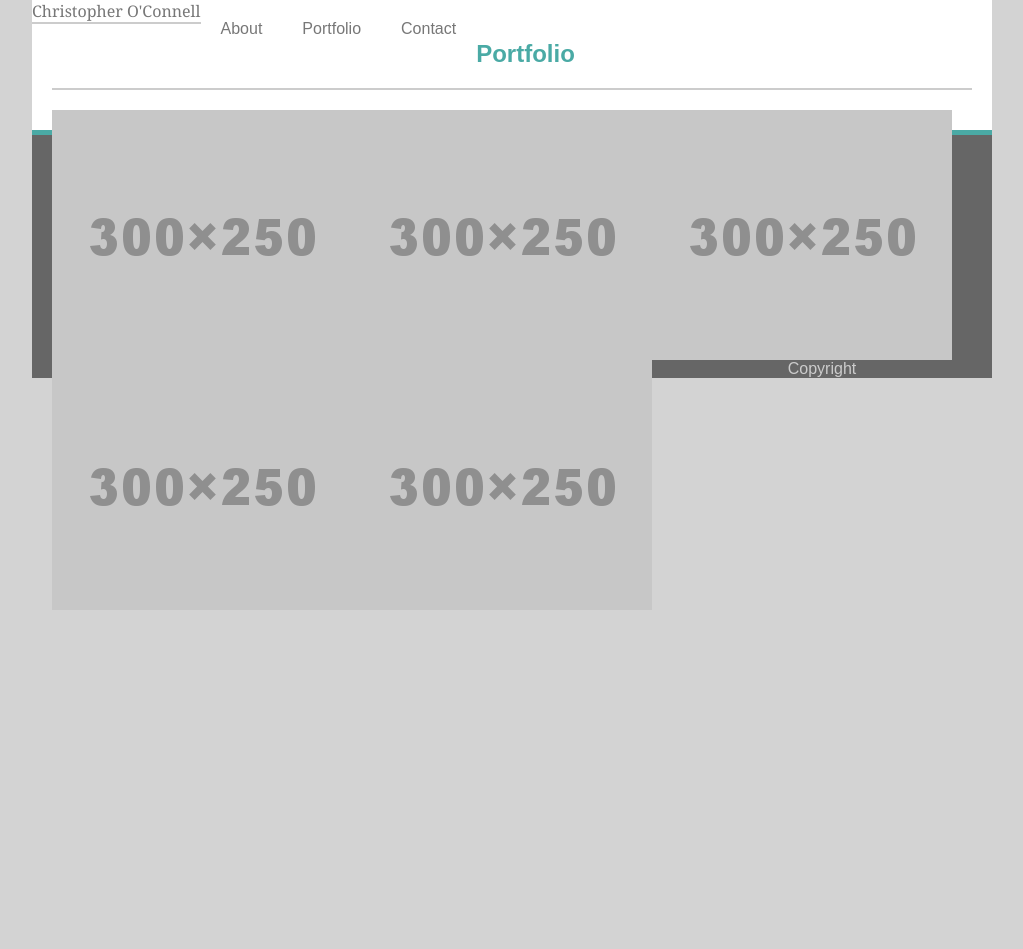
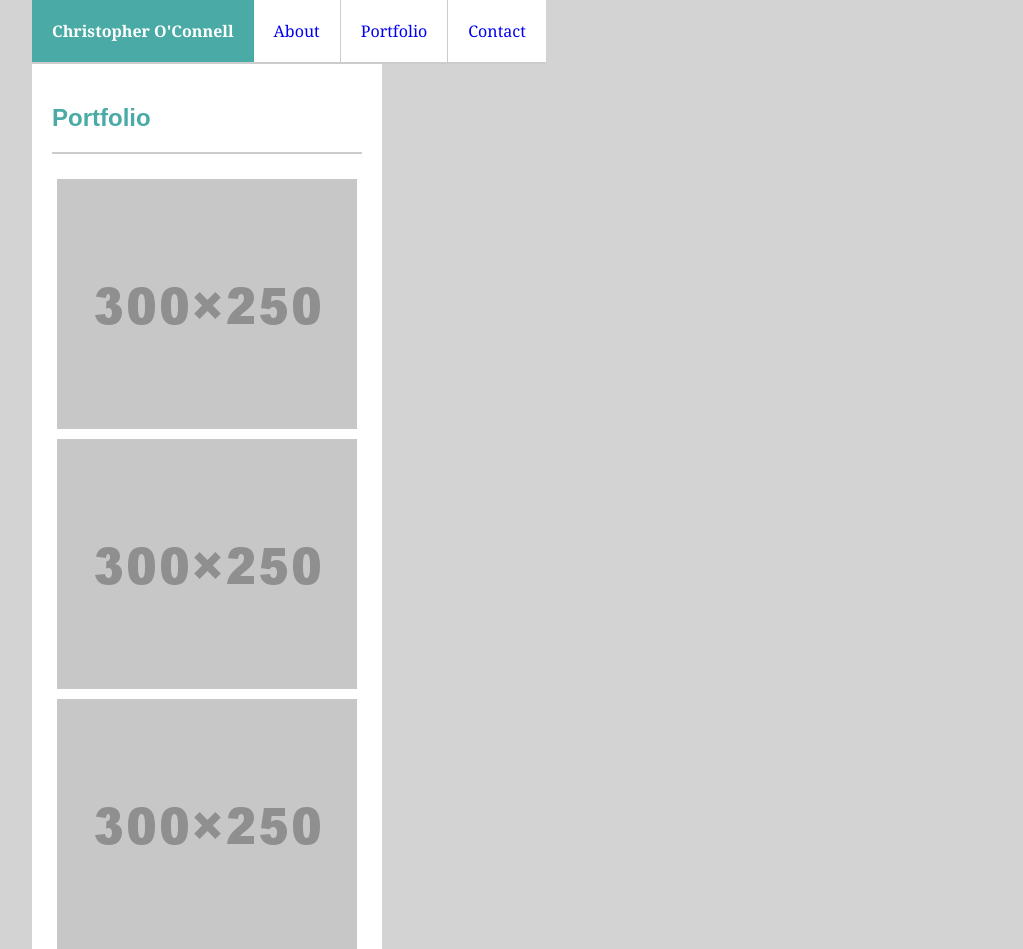
Before and after one commit to ChrisOCEagle/Basic-Portfolio, a plain HTML site: page portfolio.html in a window 1280 px wide. Shown: the top 949 px of the page, without its empty margins (128-1151 px from the left). Before the commit the page ends 800 px from the top, so only its background shows below. Drawn offline with Linux system fonts and the light colour scheme; files that its build step writes are made by us from their sources; files whose address does not match are found by name.

Commit message:
most recent update

```diff
--- a/assets/css/style.css
+++ b/assets/css/style.css
@@ -31,6 +31,7 @@ h1 {
 }
 
 img {
+    padding: 5px;
     float: left;
 }
 
--- a/portfolio.html
+++ b/portfolio.html
@@ -4,31 +4,38 @@
     <head>
         <meta charset="UTF-8">
         <title>My Portfolio</title>
-        <link rel="stylesheet" type="text/css" href="../css/style.css">
+        <link rel="stylesheet" type="text/css" href="assets/css/style.css">
     </head>
 
     <body>
 
-        <header>Christopher O'Connell</header>
+            <header>
 
-        <aside>
-            <div>About</div>
-            <div>Portfolio</div>
-            <div>Contact</div>
-        </aside>
+                <div id="name">Christopher O'Connell</div>
 
-        <section>
+                <a href="index.html"><div>About</div></a>
+
+                <a href="portfolio.html"><div id="middle">Portfolio</div></a>
+
+                <a href="contact.html"><div>Contact</div></a>
+
+            </header>
+
+            <section class="clearfix">
 
                 <h1>Portfolio</h1>
 
                 <img src="C:/Users/15092/Desktop/bootCamp/Homeworks/Basic-Portfolio/assets/images/Placeholder-Image.png" alt="Photo 1">
+                <br>
                 <img src="C:/Users/15092/Desktop/bootCamp/Homeworks/Basic-Portfolio/assets/images/Placeholder-Image.png" alt="Photo 2">
+                <br>
                 <img src="C:/Users/15092/Desktop/bootCamp/Homeworks/Basic-Portfolio/assets/images/Placeholder-Image.png" alt="Photo 3">
+                <br>
                 <img src="C:/Users/15092/Desktop/bootCamp/Homeworks/Basic-Portfolio/assets/images/Placeholder-Image.png" alt="Photo 4">
+                <br>
                 <img src="C:/Users/15092/Desktop/bootCamp/Homeworks/Basic-Portfolio/assets/images/Placeholder-Image.png" alt="Photo 5">
 
             </section>
-
         <footer>
             Copyright
         </footer>
```
Also changed, not shown: contact.html (+12 -8 lines), index.html (+8 -3 lines). Lines whose indentation alone changed are shown as unchanged.
